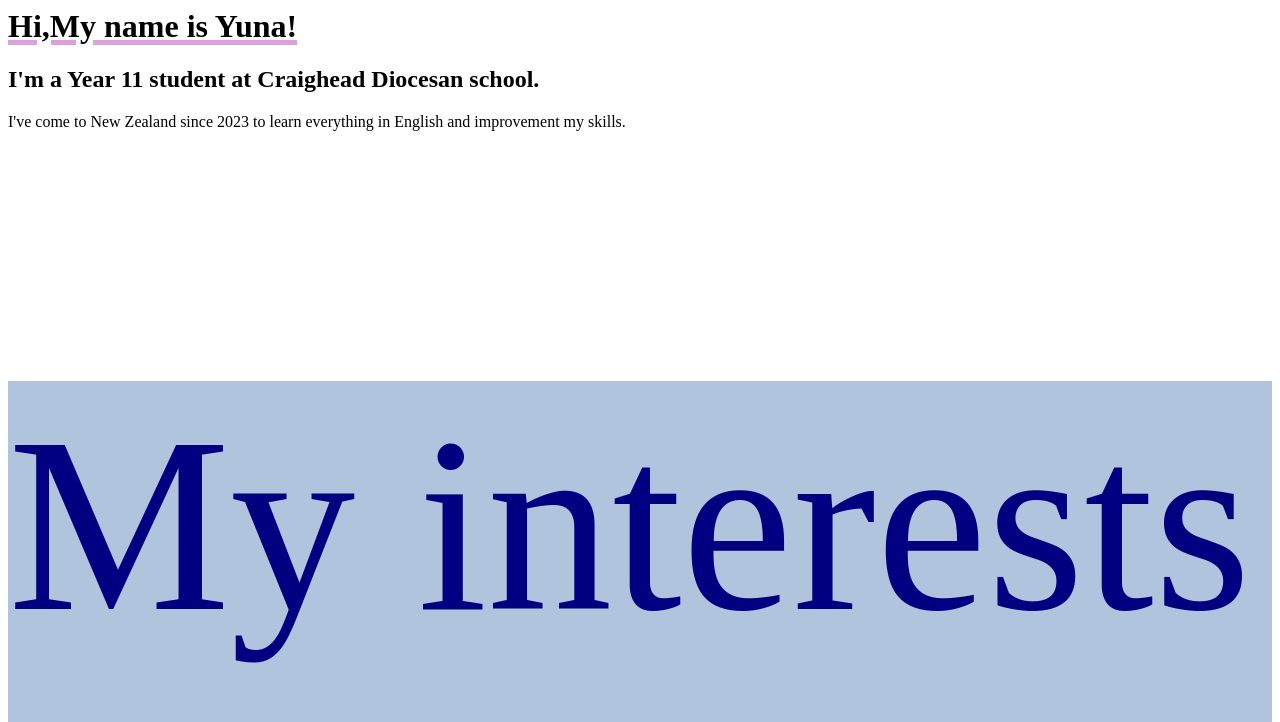
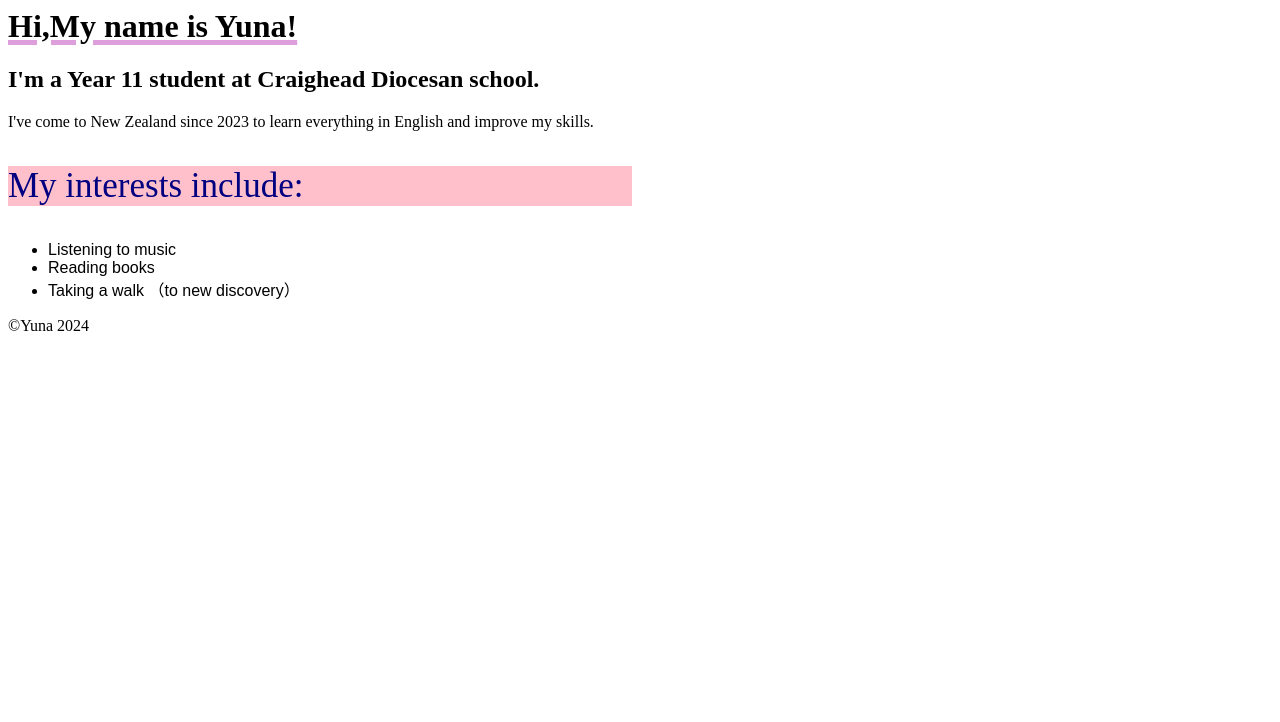
Before and after one commit to craighead-diocesan-school/introduction-k2009006ny, a plain HTML site: page index.html in a window 1280 px wide. Shown: the top 722 px of the page. Drawn offline with Linux system fonts and the light colour scheme.

Commit message:
I added more details.

```diff
--- a/index.html
+++ b/index.html
@@ -1,34 +1,48 @@
 <header>
-<h1>
-     Hi,My name is Yuna!
+<h1> Hi,My name is Yuna!
   </h1>
-
-  <h2>
-    I'm a Year 11 student at Craighead Diocesan school.
+  <h2>I'm a Year 11 student at Craighead Diocesan school.
   </h2>
 </header>
 
+<body>
+  <main>
+
   <p>
-    I've come to New Zealand since 2023 to learn everything in English and improvement my skills.
+    I've come to New Zealand since 2023 to learn everything in English and improve my skills.
   </p>
   <p class="yunarules">
     My interests include:
   </p>
-
   <ul>
     <li> Listening to music </li>
     <li> Reading books</li>
     <li> Taking a walk （to new discovery）</li>
   </ul>
+</main>
+<footer>
+  ©Yuna 2024
+</footer>
+</body>
 
   <style>
-    h1{text-decoration: underline 5px plum;
+    h1{
+      text-decoration: underline 5px plum;
+      background-color: white;
     }
-   .yunarules {background-color:lightsteelblue;
+      h1:hover {
+    background: yellow 50%;
+  }
+
+   .yunarules {
+    background-color:pink;
       color:navy;
-    font-size: 250;
-    }
-    ul{ font-family: "Protest Riot", sans-serif;}
-
-
+    font-size: x-large;
+    font-weight: 500;
+text-shadow: 1rem;
+font-size: 35px;
+    margin-right: 40rem;
+}
+    ul{
+      font-family: "Protest Riot", sans-serif;}
     </style>
```
